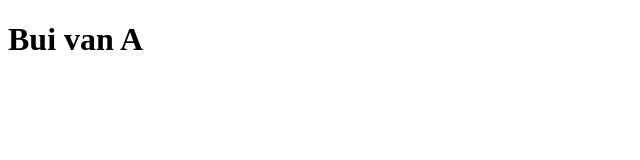
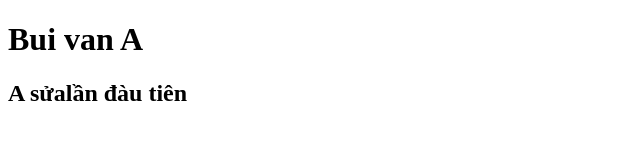
Before and after one commit to hoclaptr/TeamAB, a plain HTML site: page index.html in a window 1280 px wide. Shown: the whole page, without its empty margins (0-640 px from the left). Drawn offline with Linux system fonts and the light colour scheme.

Commit message:
1.A commit lan 1

```diff
--- a/index.html
+++ b/index.html
@@ -7,5 +7,6 @@
   </head>
   <body>
     <h1>Bui van A</h1>
+    <h2>A sửalần đàu tiên</h2>
   </body>
 </html>
```
